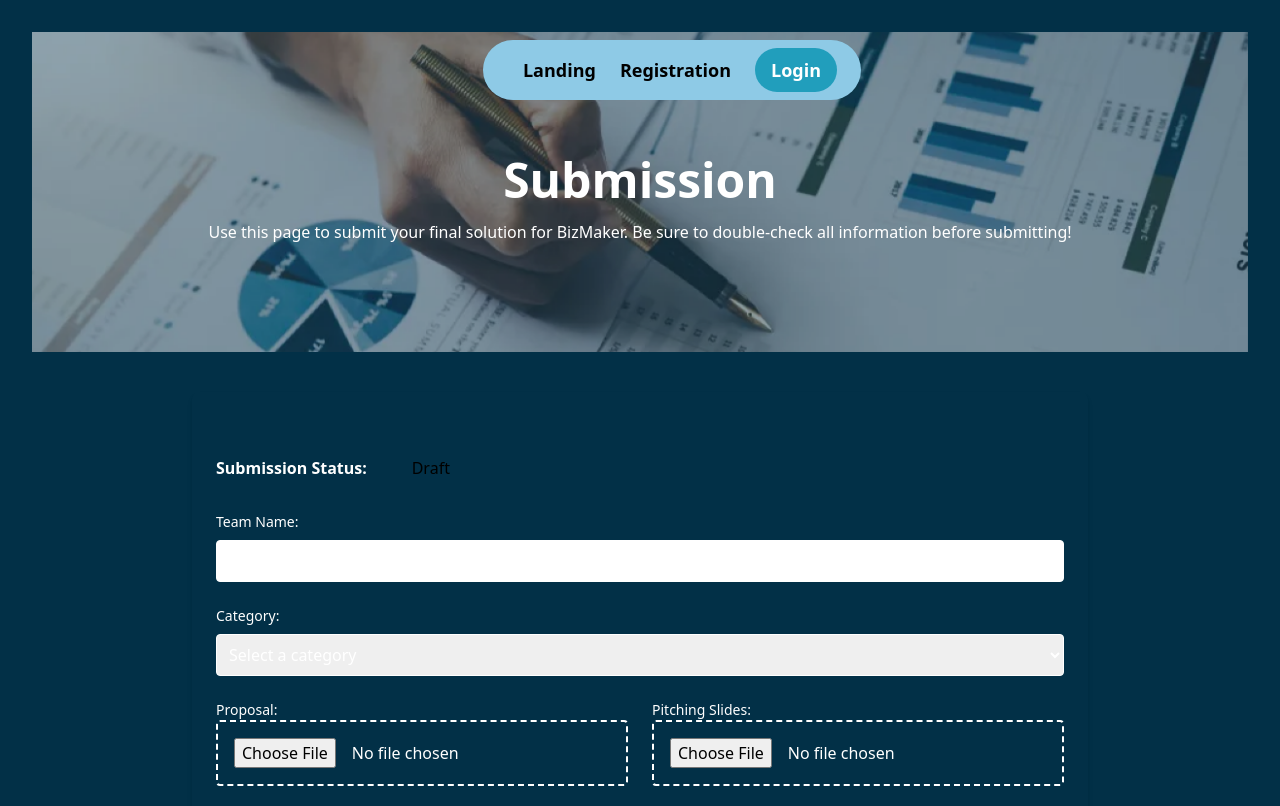
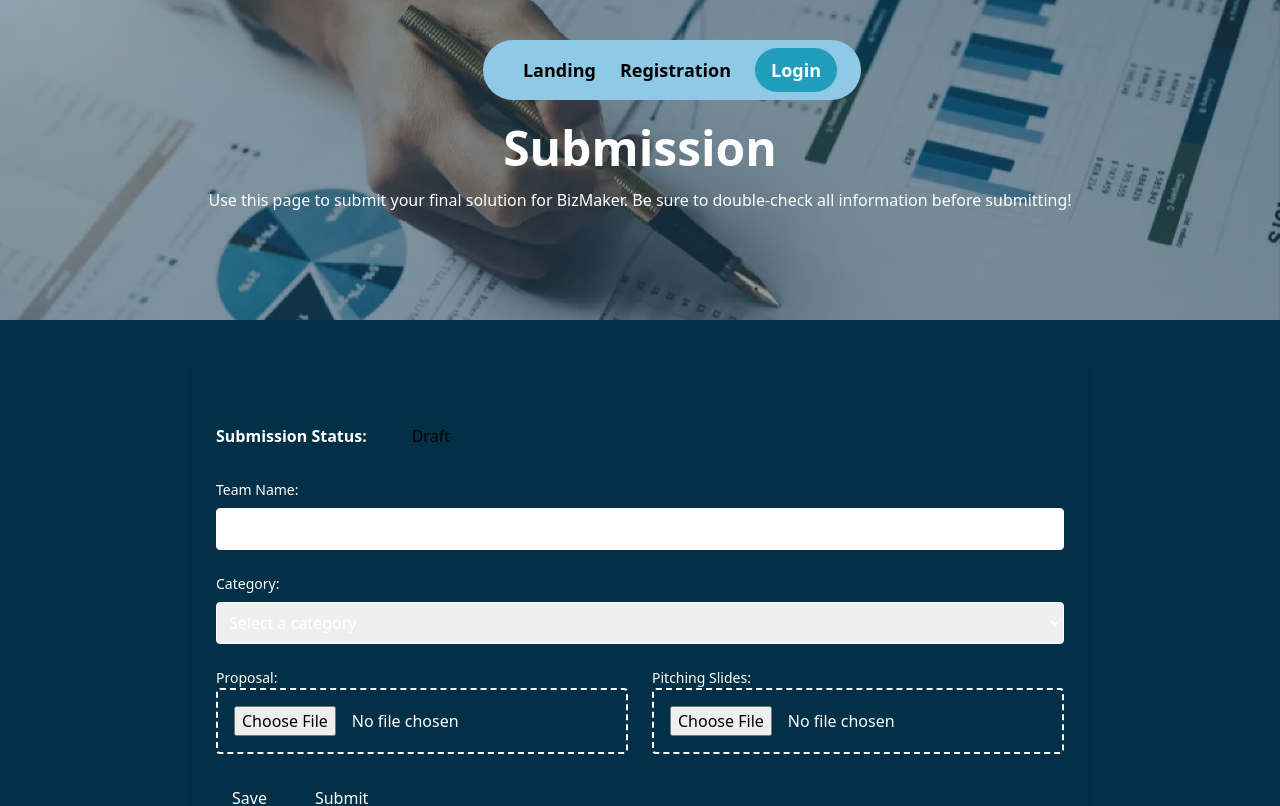
Before and after one commit to diminecjean/hackfinity, a Next.js app: page /submission in a window 1280 px wide. Shown: the top 806 px of the page. Built offline with nearby package versions, Linux system fonts and the light colour scheme.

Commit message:
Remove paddings

```diff
--- a/src/app/admin/view_team/page.js
+++ b/src/app/admin/view_team/page.js
@@ -27,7 +27,7 @@ const TeamsPage = () => {
     );
 
     return (
-        <div className="min-h-screen bg-blue-900 text-white p-8">
+        <div className="min-h-screen bg-blue-900 text-white">
             <TopBanner title="Teams" description="View Registered Teams and Their Submissions Status" />
             <div className="max-w-6xl mx-auto mt-10">
                 <div className="flex justify-between items-center mb-6">
--- a/src/app/submission/page.js
+++ b/src/app/submission/page.js
@@ -22,8 +22,11 @@ const SubmissionPage = () => {
   };
 
   return (
-    <div className="min-h-screen bg-blue-900 text-white p-8">
-      <TopBanner title="Submission" description="Use this page to submit your final solution for BizMaker. Be sure to double-check all information before submitting!" />
+    <div className="min-h-screen bg-blue-900 text-white">
+      <TopBanner
+        title="Submission"
+        description="Use this page to submit your final solution for BizMaker. Be sure to double-check all information before submitting!"
+      />
       <div className="max-w-4xl mx-auto">
         <main className="mt-10 bg-blue-800 p-6 rounded-lg shadow-md">
           <div className="mt-8">
```
